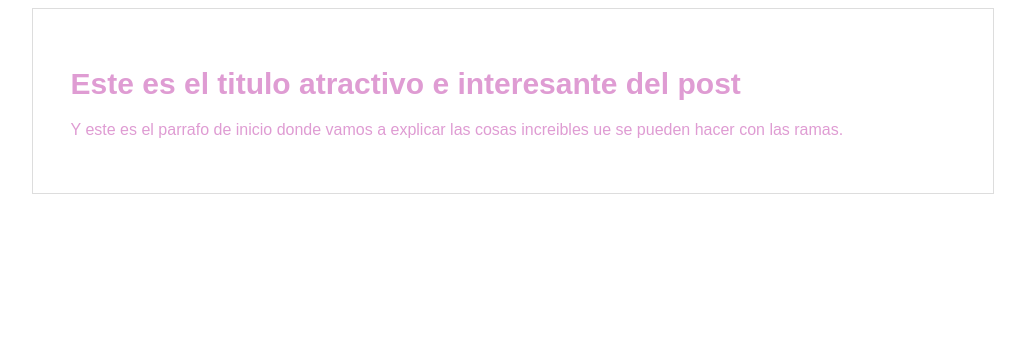
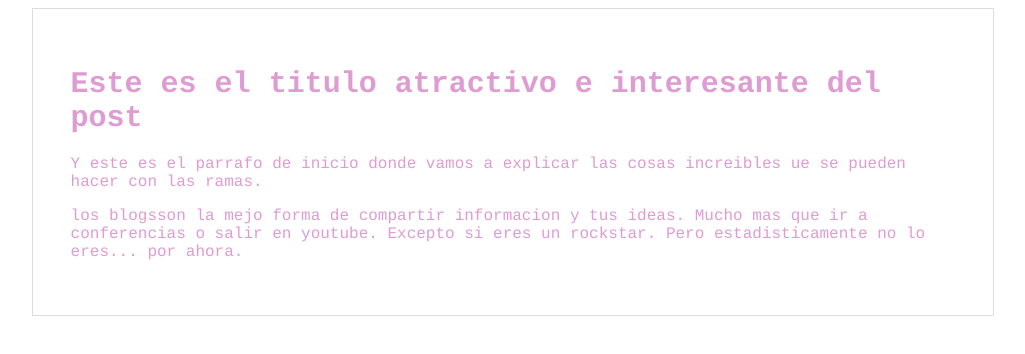
Before and after one commit to rsnati/hyperblog, a plain HTML site: page blogpost.html in a window 1280 px wide. Shown: the whole page, without its empty margins (127-1152 px from the left). Drawn offline with Linux system fonts and the light colour scheme.

Commit message:
Agregado el contenido adicional del blog y mejor tipografia

```diff
--- a/blogpost.html
+++ b/blogpost.html
@@ -12,6 +12,11 @@
                     a explicar las cosas increibles ue se pueden
                     hacer con las ramas.
                 </p>
+                <p> los blogsson la mejo forma de compartir
+                    informacion  y tus ideas. Mucho mas que ir a conferencias o salir en
+                    youtube. Excepto si eres un rockstar. Pero
+                    estadisticamente no lo eres... por ahora.
+                </p>
             </div>
         </div>
     </body>
--- a/css/estilos.css
+++ b/css/estilos.css
@@ -1,6 +1,6 @@
 body {
     text-align: left;
-    font-family: Arial, "Helvetica Neue", Helvetica, sans-serif;
+    font-family: courier, "Helvetica Neue", Helvetica, sans-serif;
     color: #df9cd3;
 }
 
```
